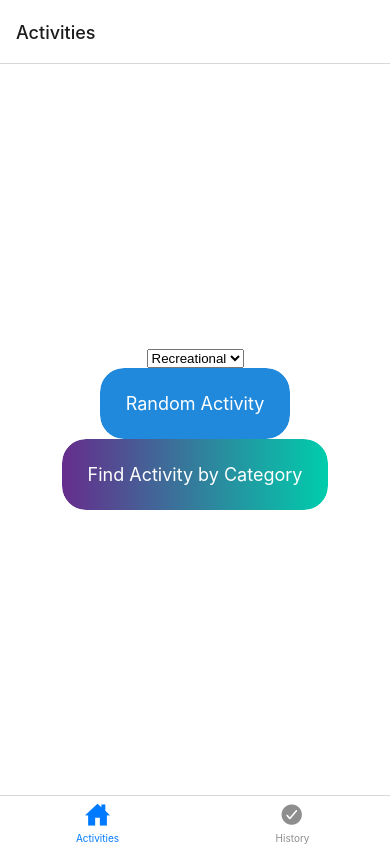
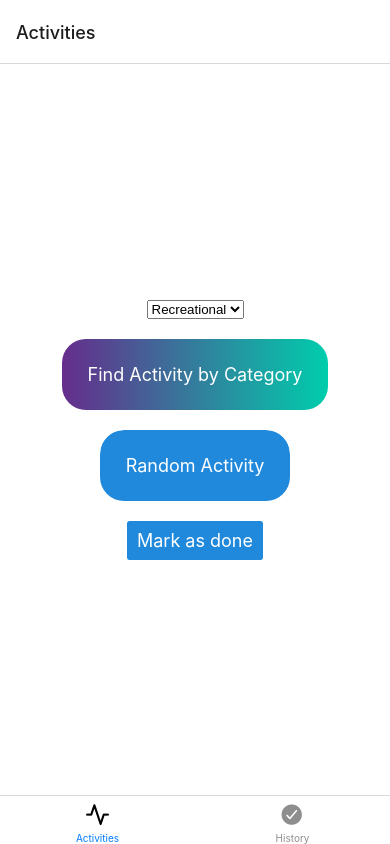
Before and after one commit to mikkeGuan/active-app, a React Native app: screen /Activities in a window 390 px wide. Built offline with nearby package versions, Linux system fonts and the light colour scheme; no server answers.

Commit message:
database and delete to history page

```diff
--- a/App.js
+++ b/App.js
@@ -1,10 +1,10 @@
-import React from 'react';
-import { createBottomTabNavigator } from '@react-navigation/bottom-tabs';
-import { NavigationContainer } from '@react-navigation/native';
-import Ionicons from 'react-native-vector-icons/Ionicons';
-import Activities from './components/Activities';
-import History from './components/History'
-
+import React from "react";
+import { createBottomTabNavigator } from "@react-navigation/bottom-tabs";
+import { NavigationContainer } from "@react-navigation/native";
+import Ionicons from "react-native-vector-icons/Ionicons";
+import Activities from "./components/Activities";
+import History from "./components/History";
+import { Feather } from "@expo/vector-icons";
 
 const Tab = createBottomTabNavigator();
 
@@ -15,10 +15,11 @@ export default function App() {
         screenOptions={({ route }) => ({
           tabBarIcon: ({ focused, color, size }) => {
             let iconName;
-            if (route.name === 'Activities') {
-              iconName = 'md-home-sharp';
-            } else if (route.name === 'History') {
-              iconName = 'checkmark-circle';
+            if (route.name === "Activities") {
+              iconName= "activity"
+              return <Feather name="activity"color="black" size={size} />;
+            } else if (route.name === "History") {
+              iconName = "checkmark-circle";
             }
             return <Ionicons name={iconName} size={size} color={color} />;
           },
@@ -27,14 +28,14 @@ export default function App() {
         <Tab.Screen
           name="Activities"
           component={Activities}
-          options={{ title: 'Activities' }}
+          options={{ title: "Activities" }}
         />
         <Tab.Screen
           name="History"
           component={History}
-          options={{ title: 'History' }}
+          options={{ title: "History" }}
         />
-              </Tab.Navigator>
+      </Tab.Navigator>
     </NavigationContainer>
   );
 }
--- a/components/Activities.js
+++ b/components/Activities.js
@@ -5,6 +5,7 @@ import axios from "axios";
 import { Button, Text } from "@rneui/base";
 import { LinearGradient } from "expo-linear-gradient";
 import {Picker} from '@react-native-picker/picker';
+import supabase from '../config/supabaseClient';
 
 export default function Activities() {
   const [activity, setActivity] = useState("");
@@ -28,6 +29,21 @@ export default function Activities() {
     }
   };
 
+  const doneActivities = async () => {
+    try {
+
+      await supabase.from('completed').upsert([
+        {
+          name: activity,
+          type: category,
+/*           participants:
+ */        },
+      ])
+
+  } catch (error) {
+    console.error("Error making activity as done: ", error)
+  }
+}
   useEffect(() => {
     fetchActivities();
   }, []);
@@ -40,7 +56,7 @@ export default function Activities() {
         onValueChange={(itemValue, itemIndex) =>
            setCategory(itemValue)}
       >
-        <Picker.Item label="Education" value="education" />
+        <Picker.Item label="Education" value="education"  />
         <Picker.Item label="Recreational" value="recreational" />
         <Picker.Item label="Social" value="social" />
         <Picker.Item label="DIY" value="diy" />
@@ -50,10 +66,8 @@ export default function Activities() {
         <Picker.Item label="Music" value="music" />
         <Picker.Item label="Busywork" value="busywork" />
       </Picker>
-      <Button radius="xl" size="xl" type="solid" onPress={fetchActivities}>
-        Random Activity
-      </Button>
       <Button
+      style= {{padding: 20}}
         radius="xl"
         size="xl"
         type="solid"
@@ -67,6 +81,11 @@ export default function Activities() {
       >
         Find Activity by Category
       </Button>
+      <Button style={{paddingBottom: 20}}radius="xl" size="xl" type="solid" onPress={fetchActivities}>
+        Random Activity
+      </Button>
+
+      <Button onPress={doneActivities}>Mark as done</Button>
     </View>
   );
 }
@@ -79,5 +98,11 @@ const styles = StyleSheet.create({
     justifyContent: "center",
     fontFamily: "Roboto",
     fontWeight: "500",
+
+
+
   },
-});
+
+}
+
+);
--- a/components/History.js
+++ b/components/History.js
@@ -1,18 +1,69 @@
 import { StatusBar } from 'expo-status-bar';
-import { StyleSheet, Text, View } from 'react-native';
+import { StyleSheet, Text, View, Button, SafeAreaView, ScrollView } from 'react-native';
 import supabase from '../config/supabaseClient';
+import { useEffect, useState } from 'react';
 
 export default function History() {
+  const [completedActivities, setCompletedActivities] = useState([]);
 
-  const db = () => {
-    console.log(supabase)
+  useEffect(() => {
+    const fetchCompletedActivities = async () => {
+      try {
+        // Get all activities in the 'completed' table
+        const { data, error } = await supabase.from('completed').select();
 
-  }
-  db();
+        if (error) {
+          setCompletedActivities([]);
+          console.error(error);
+        }
+
+        if (data) {
+          setCompletedActivities(data);
+        }
+      } catch (error) {
+        console.error(error);
+      }
+    };
+
+    fetchCompletedActivities();
+  }, []);
+
+  const deleteActivity = async (id) => {
+    try {
+      // Delete the activity from the 'completed' table using the id
+      const { error } = await supabase.from('completed').delete().eq('id', id);
+
+      if (error) {
+        console.error('Error deleting activity:', error);
+      } else {
+        // If deletion is successful, update the state to reflect the changes
+        setCompletedActivities((prevActivities) =>
+          prevActivities.filter((activity) => activity.id !== id)
+        );
+      }
+    } catch (error) {
+      console.error(error);
+    }
+  };
 
   return (
-    <View style={styles.container}>
-    </View>
+    <SafeAreaView style={styles.container}>
+            <ScrollView style={styles.scrollView}>
+
+      {completedActivities.map((activity) => (
+        <View key={activity.id} style={styles.activityContainer}>
+          <Text>
+            {activity.name} {activity.type}, {activity.participants}
+          </Text>
+          <Button onPress={() => deleteActivity(activity.id)} title="Delete" />
+
+        </View>
+
+      ))}
+            </ScrollView>
+
+    </SafeAreaView>
+
   );
 }
 
@@ -23,4 +74,7 @@ const styles = StyleSheet.create({
     alignItems: 'center',
     justifyContent: 'center',
   },
+  activityContainer: {
+    marginBottom: 10,
+  },
 });
--- a/package.json
+++ b/package.json
@@ -26,6 +26,7 @@
     "expo-status-bar": "~1.6.0",
     "react": "18.2.0",
     "react-native": "0.72.6",
+    "react-native-feather": "^1.1.2",
     "react-native-linear-gradient": "^2.8.3",
     "react-native-safe-area-context": "4.6.3",
     "react-native-screens": "~3.22.0",
```
Also changed, not shown: 1 other file (tests, documents, lock files or other folders).
